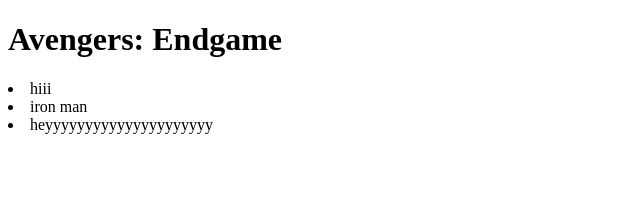
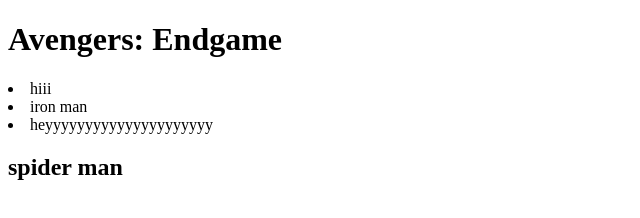
Before and after one commit to balu4449/hello, a plain HTML site: page index.html in a window 1280 px wide. Shown: the whole page, without its empty margins (0-640 px from the left). Drawn offline with Linux system fonts and the light colour scheme.

Commit message:
added spiderman and iron man

```diff
--- a/index.html
+++ b/index.html
@@ -8,6 +8,7 @@
         <li>hiii</li>
         <li>iron man</li>
         <li>heyyyyyyyyyyyyyyyyyyyyy</li>
+        <h2>spider man</h2>
     </body>
 
 </html>
```
